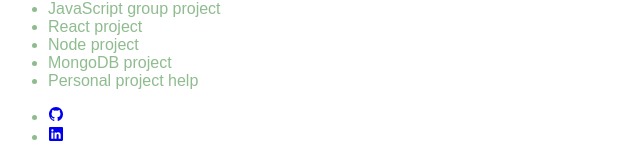
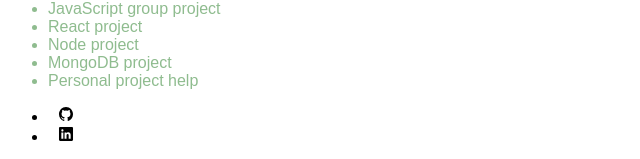
Before and after one commit to black-codher-bootcamp-2022-thomas/unit-02-assessment-html-css-IlhaanHasssan, a website: page index.html in a window 1280 px wide. Shown: the part 1235-1394 px from the top of the page, 0-640 px from the left. Drawn offline with nearby package versions, Linux system fonts and the light colour scheme.

```diff
--- a/index.html
+++ b/index.html
@@ -7,7 +7,6 @@
  <link rel="favicon" type="image/png" href="/images/favicon.png">
 </head>
 <h1> Hi, I'm Ilhaan! </h1> <br>
-
 <body>
     <section class="about-me">
         <h2>I am an aspiring full-stack developer</h2>
@@ -31,18 +30,17 @@
         </ul>
 </section>
 
- <footer>
+ <footer class="social-media">
     <script type="module" src="https://unpkg.com/ionicons@5.5.2/dist/ionicons/ionicons.esm.js"></script>
 <script nomodule src="https://unpkg.com/ionicons@5.5.2/dist/ionicons/ionicons.js"></script>
 <ul>
-   <li> <a href="https://github.com/IlhaanHasssan" target="_blank">
+   <li> <a class="social-icons" href="https://github.com/IlhaanHasssan" target="_blank">
     <ion-icon name="logo-github"></ion-icon>
 </a></li>
 
-<li> <a href="https://www.linkedin.com/in/ilhan-hassan-5a9b28162/" target="_blank">
+<li> <a class="social-icons" href="https://www.linkedin.com/in/ilhan-hassan-5a9b28162/" target="_blank">
     <ion-icon name="logo-linkedin"></ion-icon>
 </a></li>
-
 </ul>
  </footer>
 </body>
--- a/style.css
+++ b/style.css
@@ -98,3 +98,20 @@
     border-bottom-right-radius:0;
     border-bottom-left-radius:0;
   }
+
+
+  .social-media {
+    position: relative;
+    color: black
+  }
+
+  .social-icons {
+    color: black;
+    transform: color 0.3s;
+    margin: 0 10px;
+    padding: auto;
+  }
+
+  .social-icons:hover {
+color:blue;
+  }
```
Also changed, not shown: README.md.
